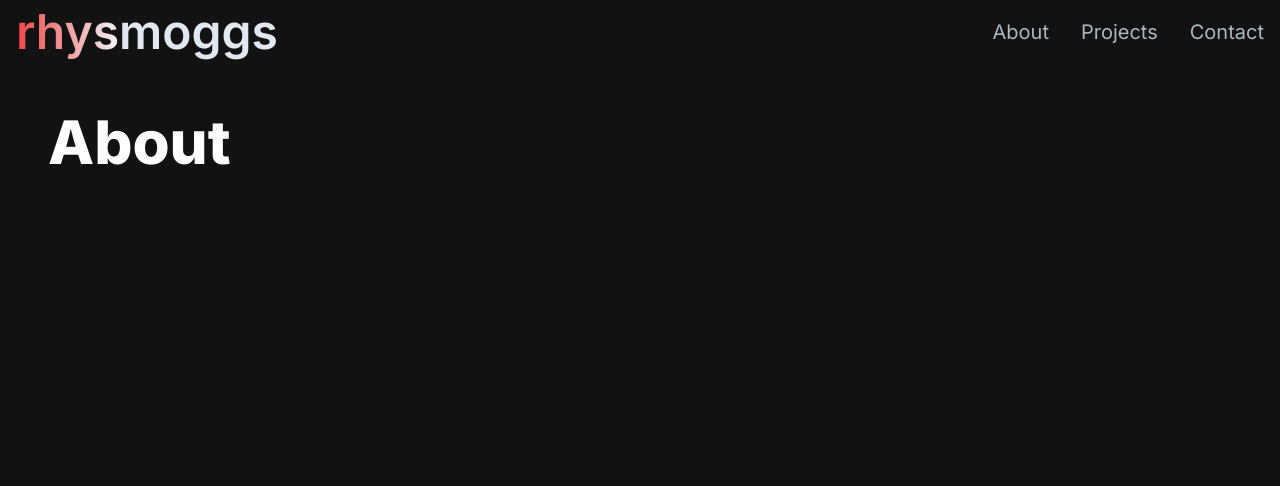
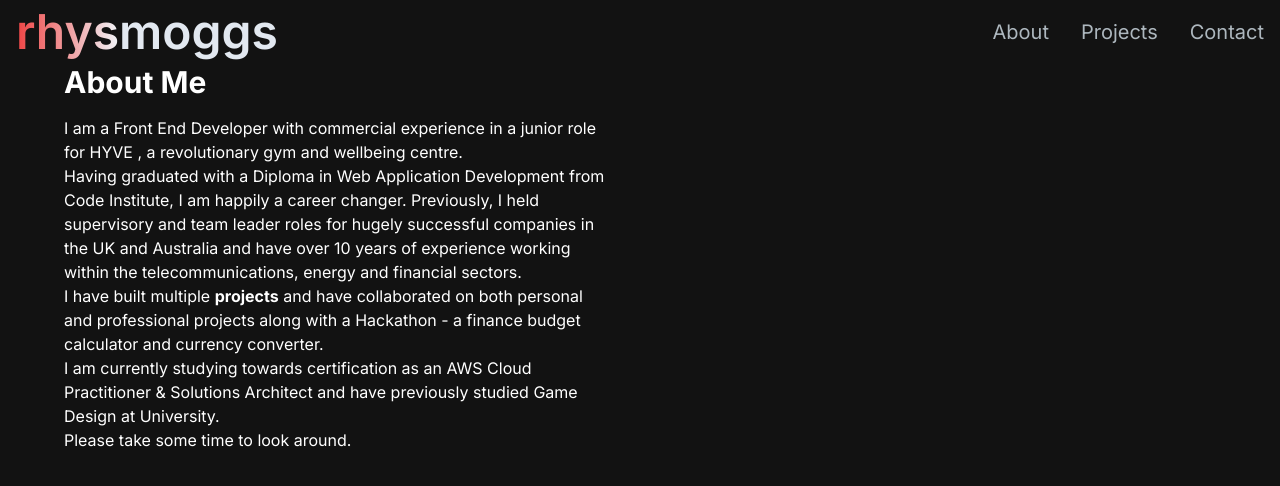
Before and after one commit to rhysmoggs/portfolio2024, a Next.js app: page /about in a window 1280 px wide. Shown: the top 486 px of the page. Built offline with nearby package versions, Linux system fonts and the light colour scheme.

Commit message:
add about me description and Link components

```diff
--- a/app/about/page.js
+++ b/app/about/page.js
@@ -1,14 +1,49 @@
+import Link from 'next/link'
 import Navbar from '../components/Navbar'
 
 export default function About() {
   return (
     <main className='flex min-h-screen flex-col bg-[#121212]'>
       <Navbar />
-      <div className='container mt-24 mx-auto px-12 py-4'>
-        <h1 className='text-white mb-4 text-4xl sm:text-5xl lg:text-6xl font-extrabold'>
-          About
-        </h1>
-      </div>
+      <section className='text-white' id='about'>
+        <div className='md:grid md:grid-cols-2 gap-8 items-center py-8 px-4 xl:gap-16 sm:py-16 xl:px-16'>
+          <div className='mt-4 md:mt-0 text-left flex flex-col h-full'>
+            <h2 className='text-xl md:text-3xl font-bold text-white mb-4'>
+              About Me
+            </h2>
+            <p>
+              {/* add attributes to HYVE link below: */}I am a Front End
+              Developer with commercial experience in a junior role for{' '}
+              <Link href={'https://www.trainhyve.com/'}>HYVE</Link> , a
+              revolutionary gym and wellbeing centre.
+              <br />
+              {/* add date of graduation? and link to CI website?: */}
+              Having graduated with a Diploma in Web Application Development
+              from Code Institute, I am happily a career changer. Previously, I
+              held supervisory and team leader roles for hugely successful
+              companies in the UK and Australia and have over 10 years of
+              experience working within the telecommunications, energy and
+              financial sectors.
+              <br />
+              {/* add link to Projects/GitHub page below - add span?: */}I have
+              built multiple{' '}
+              <Link href={'https://github.com/rhysmoggs'} className='font-bold'>
+                projects
+              </Link>{' '}
+              and have collaborated on both personal and professional projects
+              along with a Hackathon - a finance budget calculator and currency
+              converter.
+              <br />
+              I am currently studying towards certification as an AWS Cloud
+              Practitioner & Solutions Architect and have previously studied
+              Game Design at University.
+              <br />
+              {/* add link to Projects/GitHub page below: */}
+              Please take some time to look around.
+            </p>
+          </div>
+        </div>
+      </section>
     </main>
   )
 }
```
